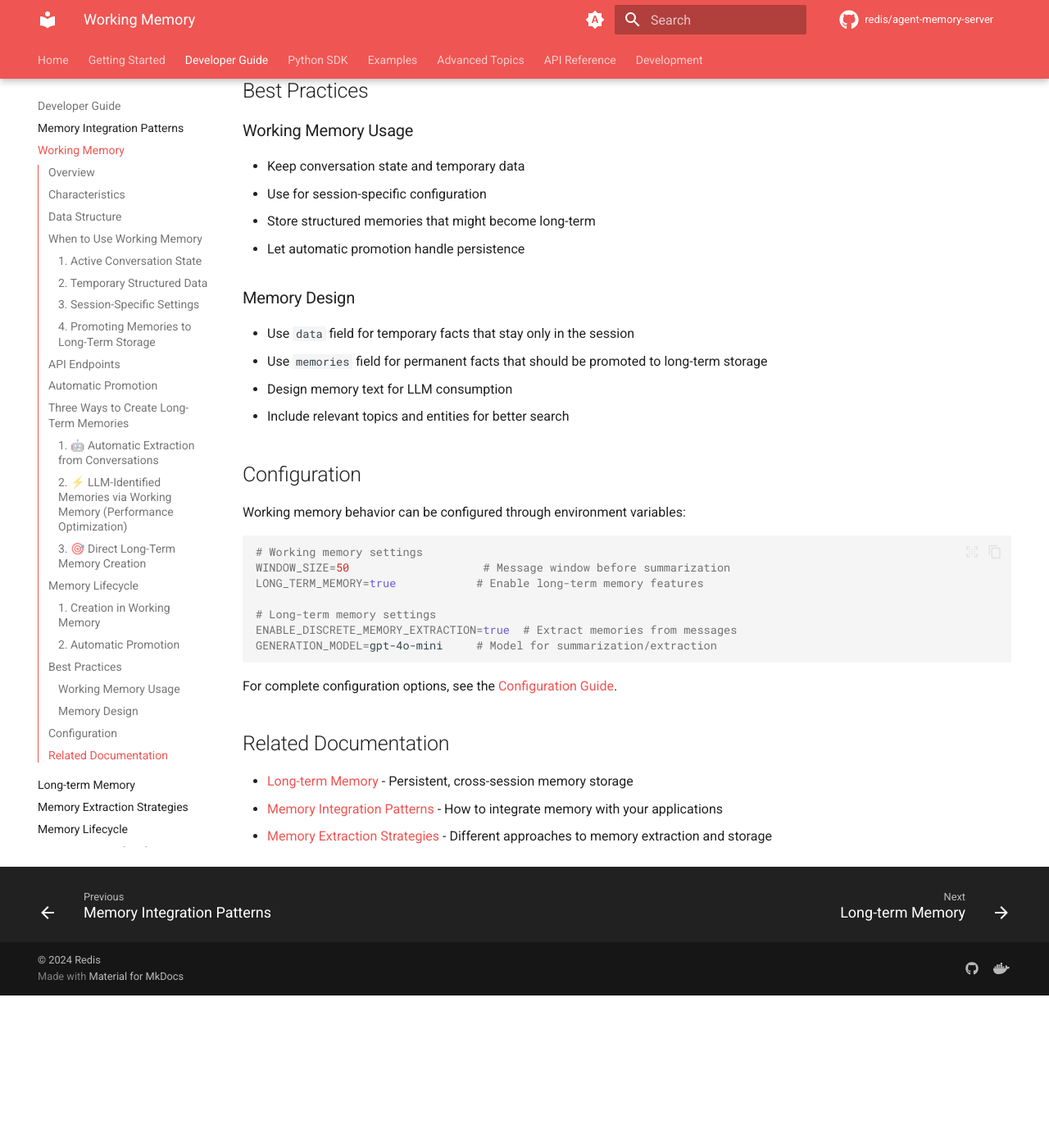
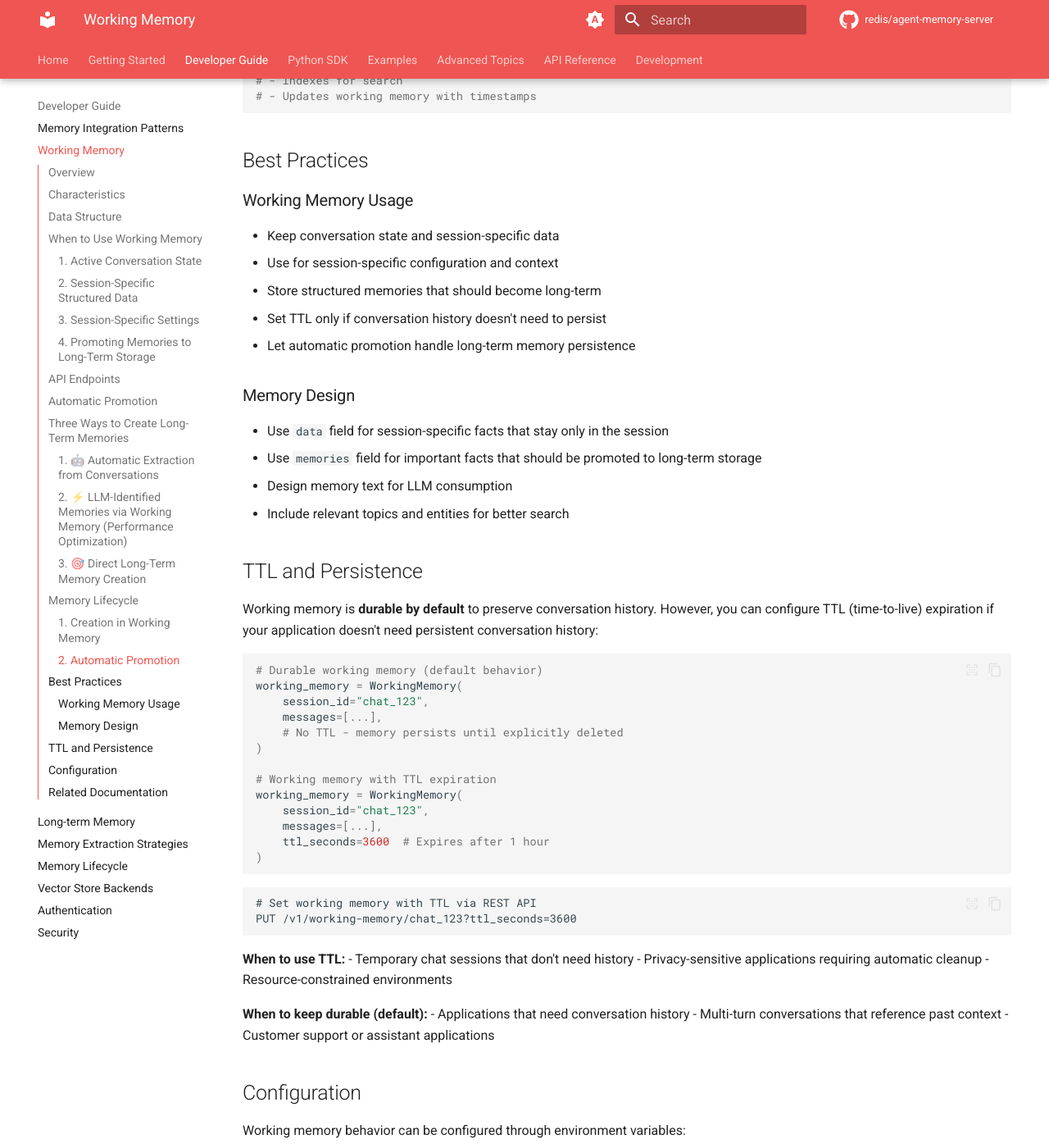
Before and after one commit to redis/agent-memory-server, an MkDocs documentation site: the page built from docs/working-memory.md, in a window 1280 px wide and 1400 px high, scrolled down 5156 px. Shown: the whole window at 82% size. Built offline with MkDocs 1.6.1 and Material for MkDocs 9.7.7, drawn with Linux system fonts in a browser that asks for light colours; comment, search, counter and statistics services are not loaded; the version menu is left out; before the commit the page ends 6370 px from its top, so only the background shows below that; some of the changed text lies outside the part shown.

Commit message:
Update memory documentation to clarify working memory persistence
- Working memory is durable by default, not ephemeral/transient
- TTL is optional for applications that don't need conversation history
- Clarify extraction strategy visibility to LLMs through tool descriptions
- Update terminology from 'temporary' to 'session-specific' for data field

````diff
--- a/docs/working-memory.md
+++ b/docs/working-memory.md
@@ -1,15 +1,15 @@
 # Working Memory
 
-Working memory is **session-scoped**, **ephemeral** storage designed for active conversation state and temporary data. It's the "scratch pad" where an AI agent keeps track of the current conversation context.
+Working memory is **session-scoped**, **durable** storage designed for active conversation state and session data. It's the "scratch pad" where an AI agent keeps track of the current conversation context for a particular session.
 
 ## Overview
 
-Working memory provides temporary storage that automatically expires and is isolated per session. It's optimized for storing active conversation state, temporary facts, and structured memories that may later be promoted to long-term storage.
+Working memory provides durable storage for a single conversation session. It's optimized for storing active conversation state, session-specific data, and structured memories that may later be promoted to long-term storage. By default, working memory persists to maintain conversation history, but you can set TTL expiration if your application doesn't need persistent conversation history.
 
 | Feature | Details |
 |---------|---------|
 | **Scope** | Session-scoped |
-| **Lifespan** | TTL-based (1 hour default) |
+| **Lifespan** | Durable by default, optional TTL |
 | **Storage** | Redis key-value with JSON |
 | **Search** | Simple text matching |
 | **Capacity** | Limited by window size |
@@ -20,7 +20,8 @@
 ## Characteristics
 
 - **Session Scoped**: Each session has its own isolated working memory
-- **TTL-Based**: Automatically expires (default: 1 hour)
+- **Durable by Default**: Persists conversation history unless TTL is explicitly set
+- **Optional TTL**: Can be configured to expire if conversation history isn't needed
 - **Window Management**: Automatically summarizes when message count exceeds limits
 - **Mixed Content**: Stores both conversation messages and structured memory records
 - **No Indexing**: Simple JSON storage in Redis
@@ -53,10 +54,10 @@
 )
 ```
 
-### 2. Temporary Structured Data
+### 2. Session-Specific Structured Data
 
 ```python
-# Store temporary facts during conversation (using data field)
+# Store session-specific facts during conversation (using data field)
 working_memory = WorkingMemory(
     session_id="chat_123",
     data={
@@ -73,7 +74,7 @@
 ### 3. Session-Specific Settings
 
 ```python
-# Store ephemeral configuration
+# Store session-specific configuration
 working_memory = WorkingMemory(
     session_id="chat_123",
     data={
@@ -104,8 +105,8 @@
 ```
 
 > **🔑 Key Distinction**:
-> - Use `data` field for **temporary** facts that stay only in the session
-> - Use `memories` field for **permanent** facts that should be promoted to long-term storage
+> - Use `data` field for **session-specific** facts that stay only in the session
+> - Use `memories` field for **important** facts that should be promoted to long-term storage
 > - Anything in the `memories` field will automatically become persistent and searchable across all future sessions
 
 ## API Endpoints
@@ -114,8 +115,8 @@
 # Get working memory for a session
 GET /v1/working-memory/{session_id}?namespace=demo&model_name=gpt-4o
 
-# Set working memory (replaces existing)
-PUT /v1/working-memory/{session_id}
+# Set working memory (replaces existing, with optional TTL)
+PUT /v1/working-memory/{session_id}?ttl_seconds=3600
 
 # Delete working memory
 DELETE /v1/working-memory/{session_id}?namespace=demo
@@ -215,16 +216,52 @@
 ## Best Practices
 
 ### Working Memory Usage
-- Keep conversation state and temporary data
-- Use for session-specific configuration
-- Store structured memories that might become long-term
-- Let automatic promotion handle persistence
+- Keep conversation state and session-specific data
+- Use for session-specific configuration and context
+- Store structured memories that should become long-term
+- Set TTL only if conversation history doesn't need to persist
+- Let automatic promotion handle long-term memory persistence
 
 ### Memory Design
-- Use `data` field for temporary facts that stay only in the session
-- Use `memories` field for permanent facts that should be promoted to long-term storage
+- Use `data` field for session-specific facts that stay only in the session
+- Use `memories` field for important facts that should be promoted to long-term storage
 - Design memory text for LLM consumption
 - Include relevant topics and entities for better search
+
+## TTL and Persistence
+
+Working memory is **durable by default** to preserve conversation history. However, you can configure TTL (time-to-live) expiration if your application doesn't need persistent conversation history:
+
+```python
+# Durable working memory (default behavior)
+working_memory = WorkingMemory(
+    session_id="chat_123",
+    messages=[...],
+    # No TTL - memory persists until explicitly deleted
+)
+
+# Working memory with TTL expiration
+working_memory = WorkingMemory(
+    session_id="chat_123",
+    messages=[...],
+    ttl_seconds=3600  # Expires after 1 hour
+)
+```
+
+```http
+# Set working memory with TTL via REST API
+PUT /v1/working-memory/chat_123?ttl_seconds=3600
+```
+
+**When to use TTL:**
+- Temporary chat sessions that don't need history
+- Privacy-sensitive applications requiring automatic cleanup
+- Resource-constrained environments
+
+**When to keep durable (default):**
+- Applications that need conversation history
+- Multi-turn conversations that reference past context
+- Customer support or assistant applications
 
 ## Configuration
 
````
Also changed, not shown: docs/index.md (+1 -1 lines), docs/long-term-memory.md (+4 -2 lines), docs/quick-start.md (+2 -2 lines).
